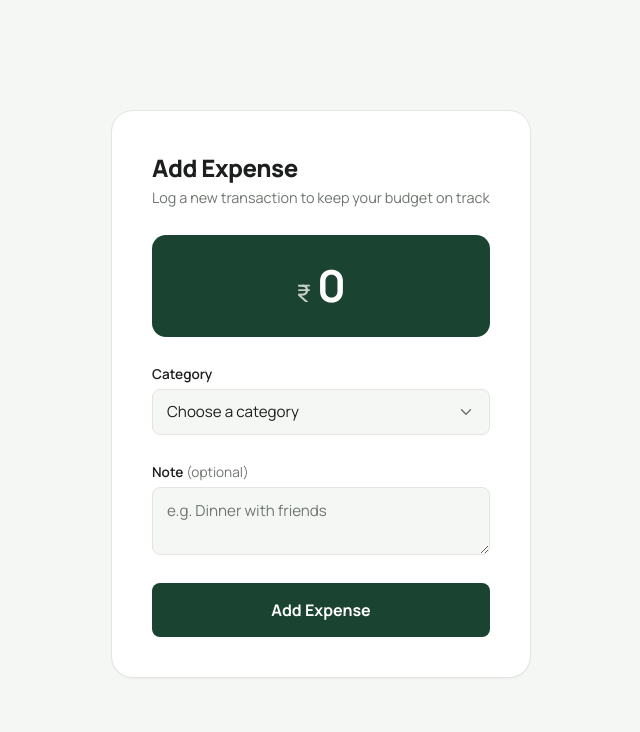
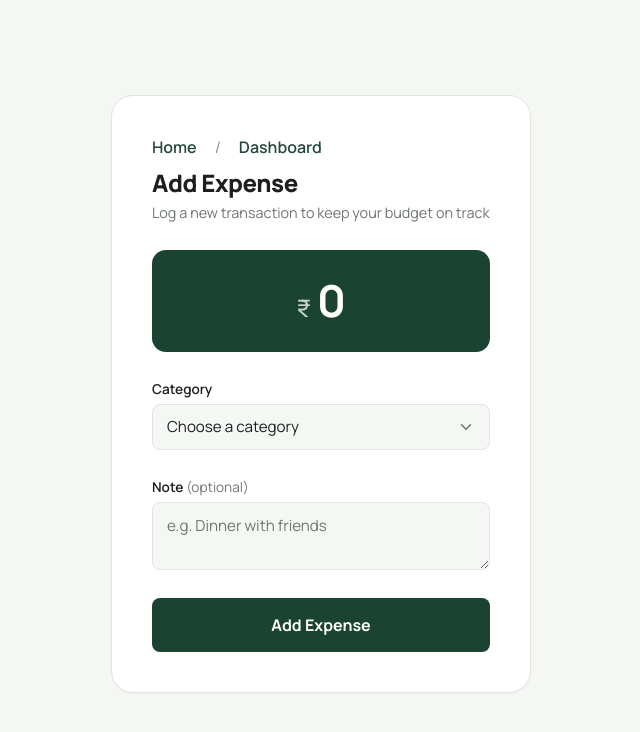
Before and after one commit to PCHARKHA/expense-api-flask, a Flask app: page /add-expense in a window 1280 px wide. Shown: the top 732 px of the page, without its empty margins (319-959 px from the left). Run offline with Flask 3, Linux system fonts and the light colour scheme.

Commit message:
Navigation added for add expense

```diff
--- a/static/css/style.css
+++ b/static/css/style.css
@@ -105,6 +105,28 @@
     color: var(--color-text-muted);
   }
 
+  .page-navigation {
+    display: flex;
+    gap: 18px;
+    margin-bottom: 8px;
+}
+
+.page-navigation a {
+    color: #24483b;
+    font-size: 16px;
+    font-weight: 600;
+    text-decoration: none;
+    transition: color 0.2s ease;
+}
+
+.page-navigation a:hover {
+    color: #3b7562;
+    text-decoration: underline;
+}
+
+.page-navigation span {
+  color: #8a8f8c;
+}
   /* ==========================================================================
      Form layout
      ========================================================================== */
--- a/templates/add_expense.html
+++ b/templates/add_expense.html
@@ -17,6 +17,12 @@
   <main class="page-wrapper">
 
     <div class="expense-card">
+
+    <div class="page-navigation">
+        <a href="{{ url_for('home') }}">Home</a>
+        <span>/</span>
+        <a href="{{ url_for('dashboard_page') }}">Dashboard</a>
+    </div>
 
       <!-- Page heading -->
       <header class="expense-header">
```
